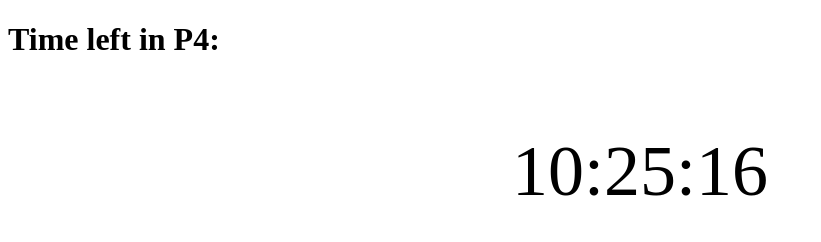
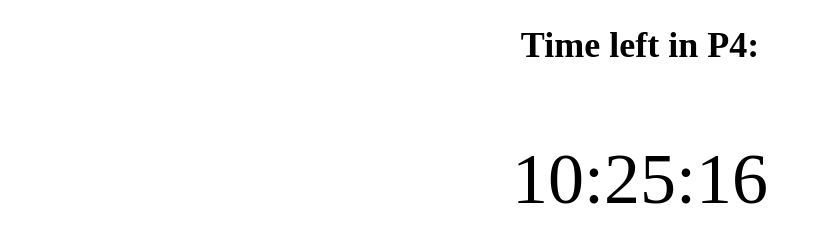
Before and after one commit to Essy1245/classtimer, a plain HTML site: page p4.html in a window 1280 px wide. Shown: the whole page, without its empty margins (0-821 px from the left). Drawn offline with Linux system fonts and the light colour scheme.

Commit message:
Update style.css

```diff
--- a/style.css
+++ b/style.css
@@ -1,10 +1,8 @@
 #timer {
     font-size: 72px;
-    text-align: center;
 }
-title {
+#title {
     font-size: 36px;
-    text-align: center;
 }
 html {
   font-family: 'hp_simplifiedregular';
@@ -12,4 +10,5 @@ html {
          url('hpsimplified_rg-webfont.woff') format('woff');
     font-weight: normal;
     font-style: normal;
+    text-align: center;
 }
```
